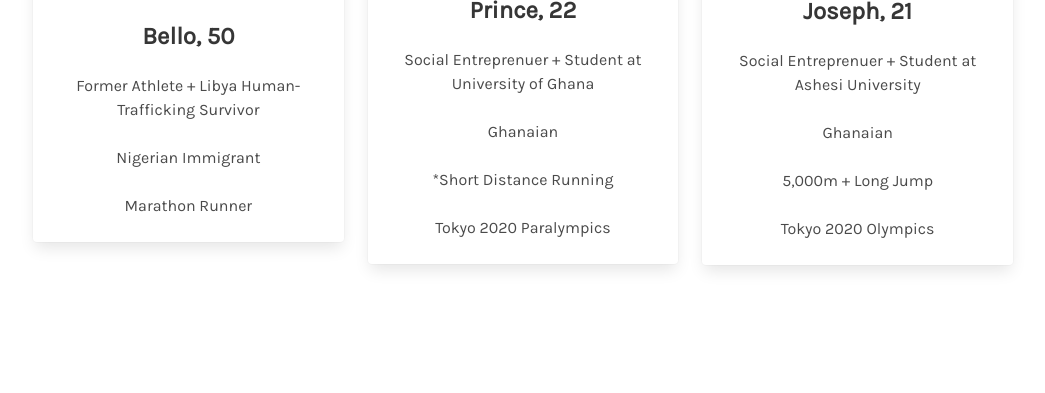
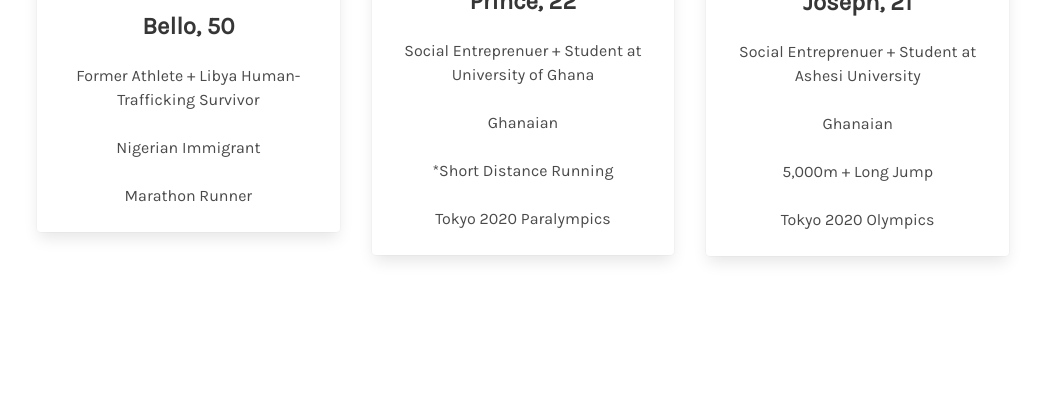
Before and after one commit to cpkthompson/race, a Django app: page /team/ in a window 1280 px wide. Shown: the part 1189-1582 px from the top of the page, without its empty margins (117-1162 px from the left). After the commit the page ends 1451 px from the top, so only its background shows below. Run offline with Django 3.2, Linux system fonts and the light colour scheme; some libraries are stand-ins or nearby versions; some web fonts are replaced.

Commit message:
bare basics

```diff
--- a/frontend/templates/base.html
+++ b/frontend/templates/base.html
@@ -57,7 +57,8 @@
     <nav class="navbar " style="padding: 20px;">
         <div class="navbar-brand">
             <a class="navbar-item w3-hover-none" href="{% url 'frontend:index' %}">
-                <img src="{% static 'frontend/img/kuntalogonewy.jpg' %}" alt="Bulma: a modern CSS framework based on Flexbox">
+                <img src="{% static 'frontend/img/kuntalogonewy.jpg' %}"
+                     alt="Bulma: a modern CSS framework based on Flexbox">
                 The Race for Human Diginity
             </a>
             <button class="button navbar-burger is-white" data-target="navMenu">
@@ -75,7 +76,7 @@
                 <a class="navbar-item is-uppercase" href="{% url 'frontend:work' %}">
                     Our Work
                 </a>
-                <a class="navbar-item is-uppercase is-active" href="{% url 'frontend:index' %}">
+                <a class="navbar-item is-uppercase" href="{% url 'frontend:index' %}">
                     Bello's Story
                 </a>
                 <a class="navbar-item is-uppercase" href="{% url 'frontend:team' %}">
--- a/frontend/templates/frontend/news.html
+++ b/frontend/templates/frontend/news.html
@@ -3,7 +3,7 @@
 {% block content %}
     <div class="container w3-center">
         <div class="w3-content w3-padding-64">
-            <h1 class="title">Coming Soon</h1>
+            <h1 class="title">There are currently no news stories.</h1>
         </div>
     </div>
 {% endblock %}
--- a/frontend/templates/frontend/team.html
+++ b/frontend/templates/frontend/team.html
@@ -9,7 +9,7 @@
             </figure>
 
             <div class="columns is-multiline w3-padding-64">
-                <div class="column is-4">
+                <div class="column is-4 w3-padding">
                     <div class="card">
                         <div class="card-image">
                             <figure class="image">
@@ -35,7 +35,7 @@
                         </div>
                     </div>
                 </div>
-                <div class="column is-4">
+                <div class="column is-4 w3-padding">
                     <div class="card">
                         <div class="card-image">
                             <figure class="image">
@@ -64,7 +64,7 @@
                         </div>
                     </div>
                 </div>
-                <div class="column is-4">
+                <div class="column is-4 w3-padding">
                     <div class="card">
                         <div class="card-image">
                             <figure class="image">
```
Also changed, not shown: frontend/templates/frontend/work.html (+8 -5 lines).
